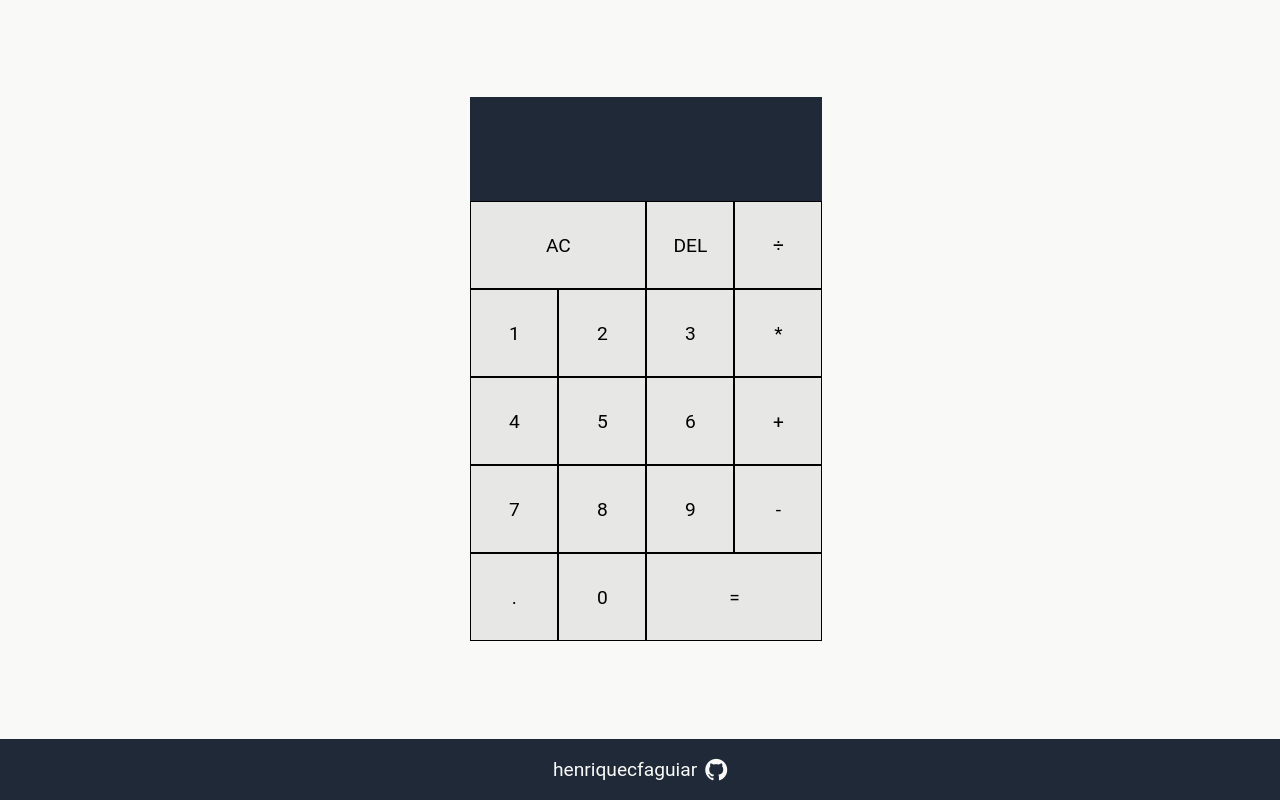
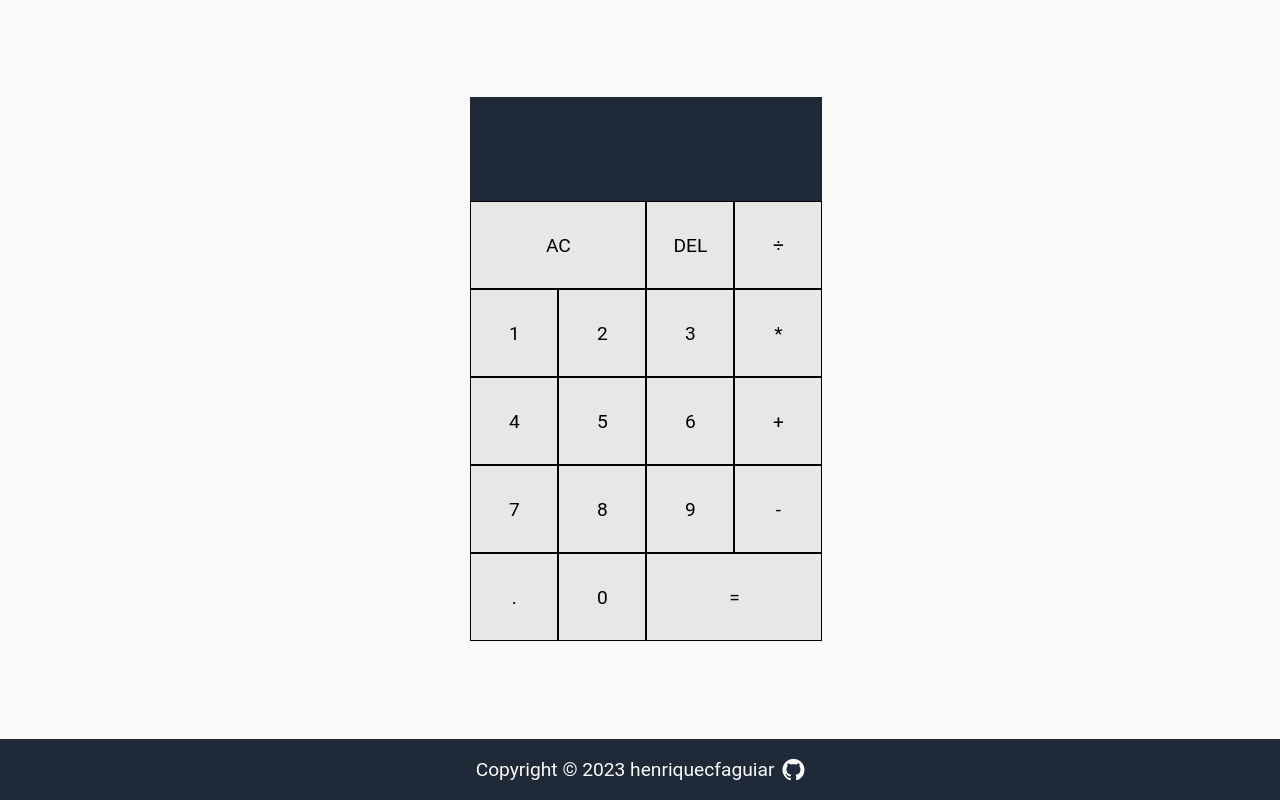
Before and after one commit to henriquecfaguiar/calculator, a plain HTML site: page index.html in a window 1280 px wide. Drawn offline with Linux system fonts and the light colour scheme.

Commit message:
Change back footer text due to deployment error

```diff
--- a/index.html
+++ b/index.html
@@ -37,7 +37,7 @@
     <button class="equal span-two">=</button>
   </div>
   <footer>
-    <p>henriquecfaguiar</p>
+    <p>Copyright © 2023 henriquecfaguiar</p>
     <a href="https://github.com/henriquecfaguiar">
       <i class="fa fa-github fa-lg"></i>
   </footer>
```
